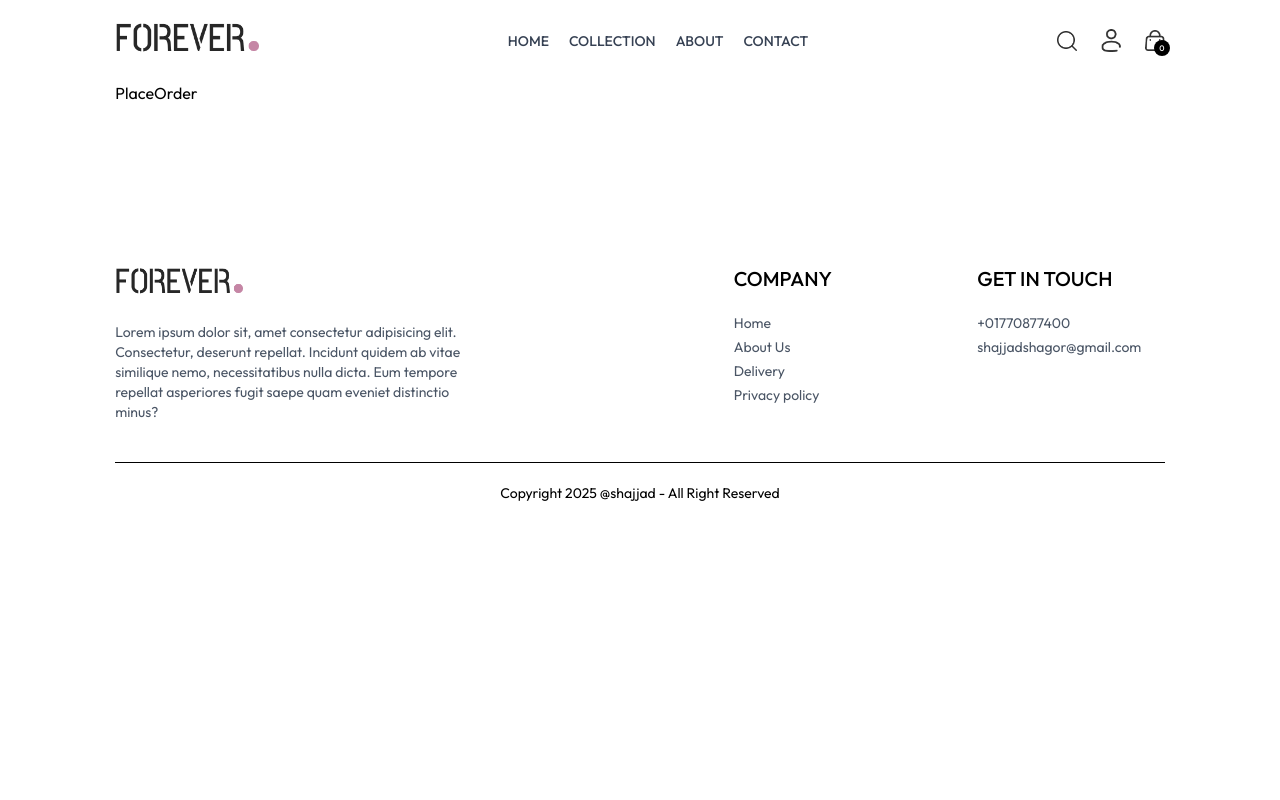
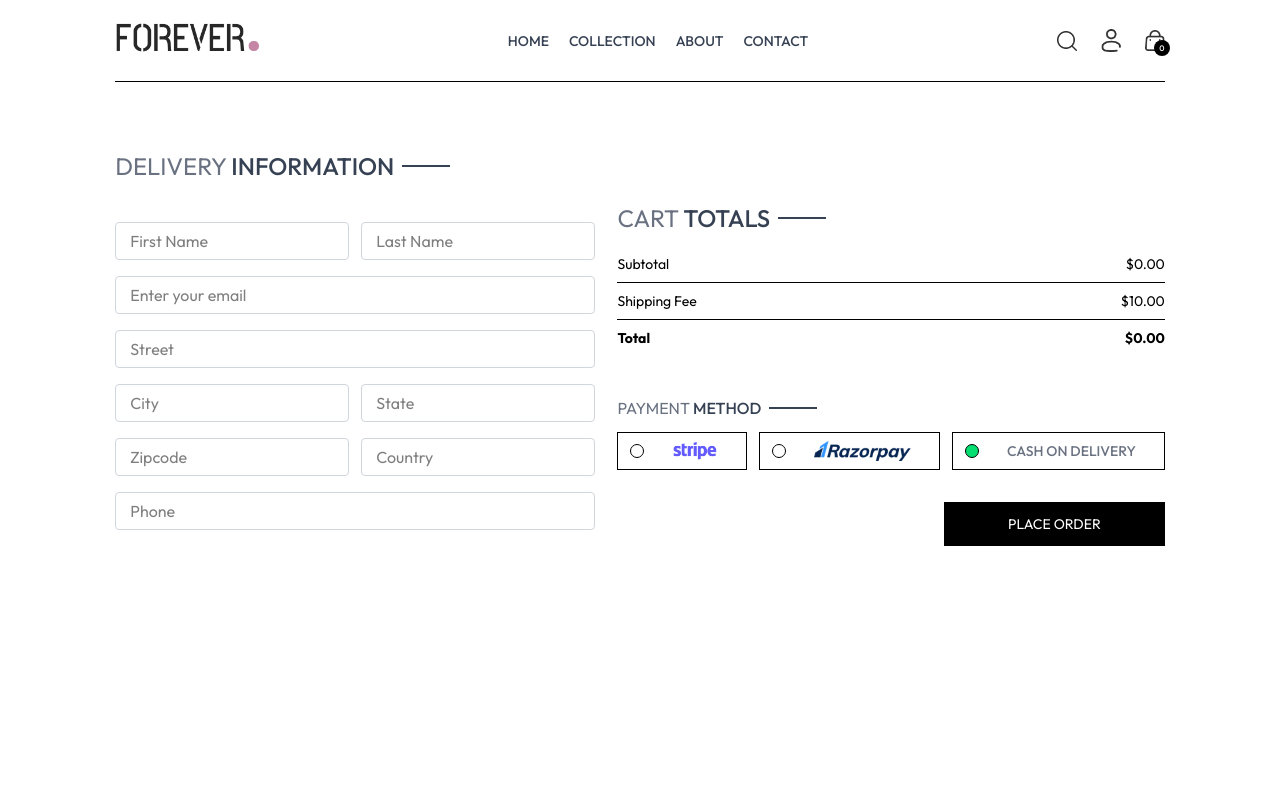
Before and after one commit to shagors/e-commerce-mern, a React (Vite) app in the folder frontend/: page /place-order in a window 1280 px wide. Shown: the top 800 px of the page. Built offline with nearby package versions, Linux system fonts and the light colour scheme.

Commit message:
place order page where user give address and Orders page complete where user can see their order

```diff
--- a/frontend/src/pages/Orders.jsx
+++ b/frontend/src/pages/Orders.jsx
@@ -1,5 +1,53 @@
+import { useContext } from "react";
+import { ShopContext } from "../context/ShopContext";
+import Title from "../components/Title";
+
 const Orders = () => {
-  return <div>Orders</div>;
+  const { products, currency } = useContext(ShopContext);
+
+  return (
+    <div className="border-t pt-16">
+      <div className="text-2xl">
+        <Title text1={"MY"} text2={"ORDERS"} />
+      </div>
+
+      <div className="">
+        {products.slice(1, 4).map((item, index) => (
+          <div
+            key={index}
+            className="py-4 border-t border-b text-gray-700 flex flex-col sm:flex-row md:items-center md:justify-between gap-4"
+          >
+            <div className="flex items-start text-sm">
+              <img src={item.image[0]} alt="product" className="w-16 sm:w-20" />
+              <div className="">
+                <p className="sm:text-base font-medium ml-3">{item.name}</p>
+                <div className="flex items-center gap-3 mt-2 ml-3 text-gray-700">
+                  <p className="text-lg">
+                    {currency}
+                    {item.price}
+                  </p>
+                  <p className="">Quantity: 1</p>
+                  <p className="">Size: M</p>
+                </div>
+                <p className="mt-2 ml-3">
+                  Date: <span className="text-gray-400">05,Feb, 2025</span>
+                </p>
+              </div>
+            </div>
+            <div className="md:w-1/2 flex justify-between">
+              <div className="flex items-center gap-2">
+                <p className="min-w-2 h-2 rounded-full bg-green-500"></p>
+                <p className="text-sm sm:text-base">Ready To Ship</p>
+              </div>
+              <button className="border px-4 py-2 text-sm font-medium rounded-sm cursor-pointer">
+                Track Order
+              </button>
+            </div>
+          </div>
+        ))}
+      </div>
+    </div>
+  );
 };
 
 export default Orders;
--- a/frontend/src/pages/PlaceOrder.jsx
+++ b/frontend/src/pages/PlaceOrder.jsx
@@ -1,5 +1,132 @@
+import { useContext, useState } from "react";
+import { assets } from "../assets/assets";
+import CartTotal from "../components/CartTotal";
+import Title from "../components/Title";
+import { ShopContext } from "../context/ShopContext";
+
 const PlaceOrder = () => {
-  return <div className="">PlaceOrder</div>;
+  const [method, setMethod] = useState("cod");
+  const { navigate } = useContext(ShopContext);
+  return (
+    <div className="flex flex-col sm:flex-row justify-between gap-4 pt-5 sm:pt-14 min-h-[80vh] border-t">
+      {/* left side */}
+      <div className="flex flex-col gap-4 w-full sm:max-w-[480px]">
+        <div className="text-xl sm:text-2xl my-3">
+          <Title text1={"DELIVERY"} text2={"INFORMATION"} />
+        </div>
+        <div className="flex gap-3">
+          <input
+            type="text"
+            placeholder="First Name"
+            className="border border-gray-300 rounded py-1.5 px-3.5 w-full"
+          />
+          <input
+            type="text"
+            placeholder="Last Name"
+            className="border border-gray-300 rounded py-1.5 px-3.5 w-full"
+          />
+        </div>
+        <input
+          type="email"
+          placeholder="Enter your email"
+          className="border border-gray-300 rounded py-1.5 px-3.5 w-full"
+        />
+        <input
+          type="text"
+          placeholder="Street"
+          className="border border-gray-300 rounded py-1.5 px-3.5 w-full"
+        />
+        <div className="flex gap-3">
+          <input
+            type="text"
+            placeholder="City"
+            className="border border-gray-300 rounded py-1.5 px-3.5 w-full"
+          />
+          <input
+            type="text"
+            placeholder="State"
+            className="border border-gray-300 rounded py-1.5 px-3.5 w-full"
+          />
+        </div>
+        <div className="flex gap-3">
+          <input
+            type="number"
+            placeholder="Zipcode"
+            className="border border-gray-300 rounded py-1.5 px-3.5 w-full"
+          />
+          <input
+            type="text"
+            placeholder="Country"
+            className="border border-gray-300 rounded py-1.5 px-3.5 w-full"
+          />
+        </div>
+        <input
+          type="number"
+          placeholder="Phone"
+          className="border border-gray-300 rounded py-1.5 px-3.5 w-full"
+        />
+      </div>
+
+      {/* right side */}
+      <div className="mt-8">
+        <div className="mt-8 min-w-80">
+          <CartTotal />
+        </div>
+        <div className="mt-12">
+          <Title text1={"PAYMENT"} text2={"METHOD"} />
+          <div className="flex gap-3 flex-col sm:flex-row">
+            <div
+              onClick={() => setMethod("stripe")}
+              className="flex items-center gap-3 border p-2 px-3 cursor-pointer"
+            >
+              <p
+                className={`min-w-3.5 h-3.5 border rounded-full ${
+                  method === "stripe" ? "bg-green-400" : ""
+                }`}
+              ></p>
+              <img src={assets.stripe_logo} alt="Stripe" className="h-5 mx-4" />
+            </div>
+            <div
+              onClick={() => setMethod("razorpay")}
+              className="flex items-center gap-3 border p-2 px-3 cursor-pointer"
+            >
+              <p
+                className={`min-w-3.5 h-3.5 border rounded-full ${
+                  method === "razorpay" ? "bg-green-400" : ""
+                }`}
+              ></p>
+              <img
+                src={assets.razorpay_logo}
+                alt="Razor Pay"
+                className="h-5 mx-4"
+              />
+            </div>
+            <div
+              onClick={() => setMethod("cod")}
+              className="flex items-center gap-3 border p-2 px-3 cursor-pointer"
+            >
+              <p
+                className={`min-w-3.5 h-3.5 border rounded-full ${
+                  method === "cod" ? "bg-green-400" : ""
+                }`}
+              ></p>
+              <p className="text-gray-500 text-sm font-medium mx-4">
+                CASH ON DELIVERY
+              </p>
+            </div>
+          </div>
+          <div className="w-full text-end mt-8">
+            <button
+              onClick={() => navigate("/orders")}
+              className="bg-black text-white px-16 py-3 text-sm cursor-pointer"
+            >
+              PLACE ORDER
+            </button>
+          </div>
+        </div>
+      </div>
+    </div>
+  );
 };
 
 export default PlaceOrder;
```
